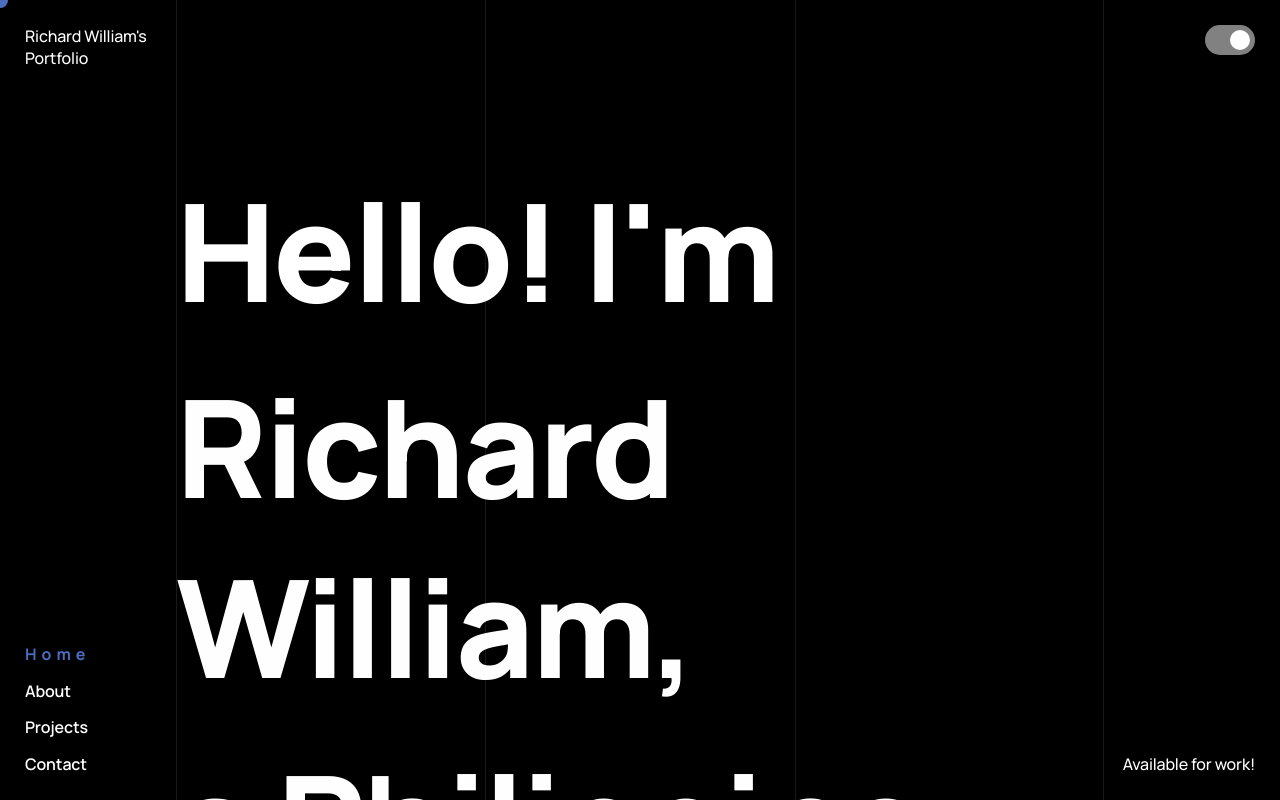
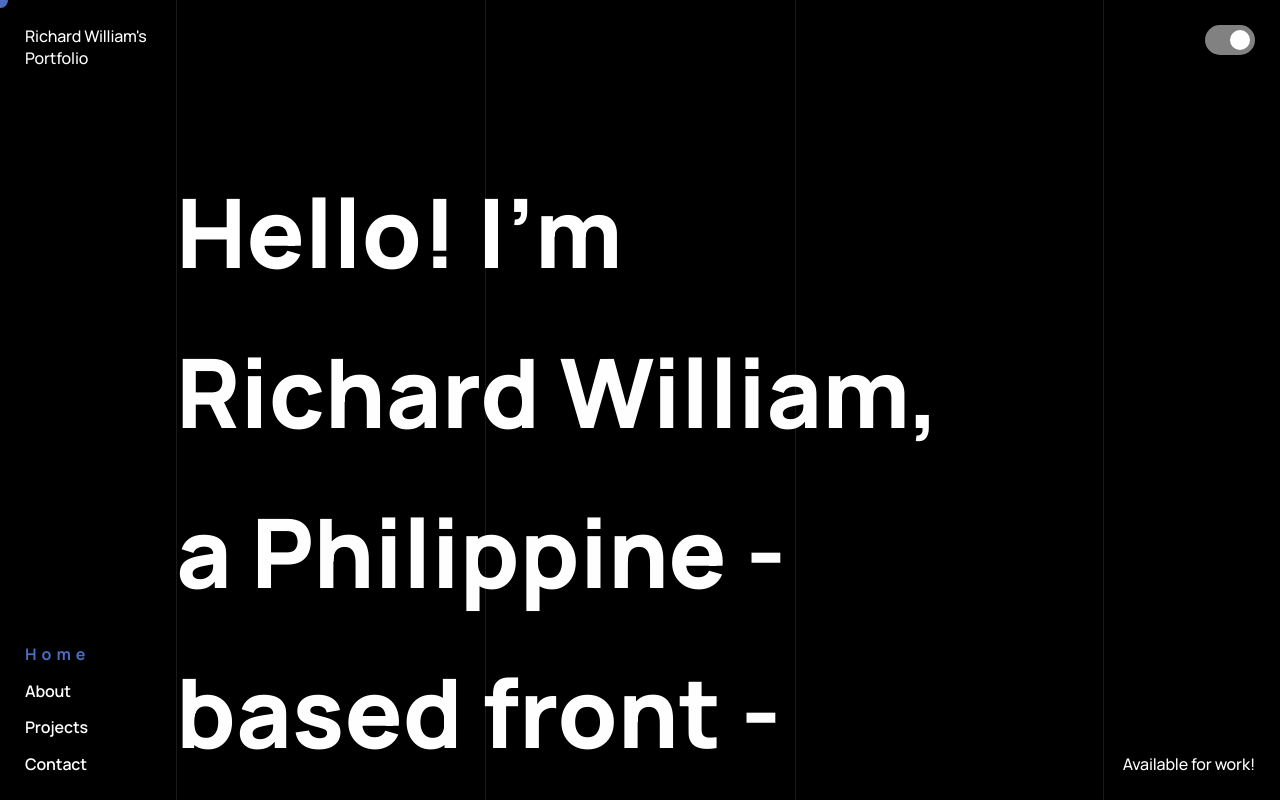
Before and after one commit to beliver-jsx/tulip-landingpage, a Next.js app: page / in a window 1280 px wide. Shown: the top 800 px of the page. Built offline with nearby package versions, Linux system fonts and the light colour scheme.

Commit message:
Update TextRevealAnimation.tsx

```diff
--- a/src/components/Animation/TextRevealAnimation.tsx
+++ b/src/components/Animation/TextRevealAnimation.tsx
@@ -7,8 +7,7 @@ import { motion } from "framer-motion";
 const TextRevealAnimation: React.FC<props> = ({ lines, classNames }) => {
     return (
         <motion.div
-            className={classNames}
-        >
+            className={classNames}>
 
             {
                 lines.map((line, index) => (
@@ -24,9 +23,8 @@ const TextRevealAnimation: React.FC<props> = ({ lines, classNames }) => {
                                 }
                             }}
 
-
                         >
-                            <h1 className="text-xl">{line}</h1>
+                            <h1 className="4xl:text-xl 3xl:text-[112px] 2xl:text-[112px] xl:text-[96px] lg:text-[96px] md:text-[80px] text-[52px] font-[800]">{line}</h1>
                         </motion.div>
 
                     </motion.div>
@@ -34,12 +32,6 @@ const TextRevealAnimation: React.FC<props> = ({ lines, classNames }) => {
             }
 
         </motion.div>
-
-
-
-
-
-
     )
 }
 export default TextRevealAnimation
```
